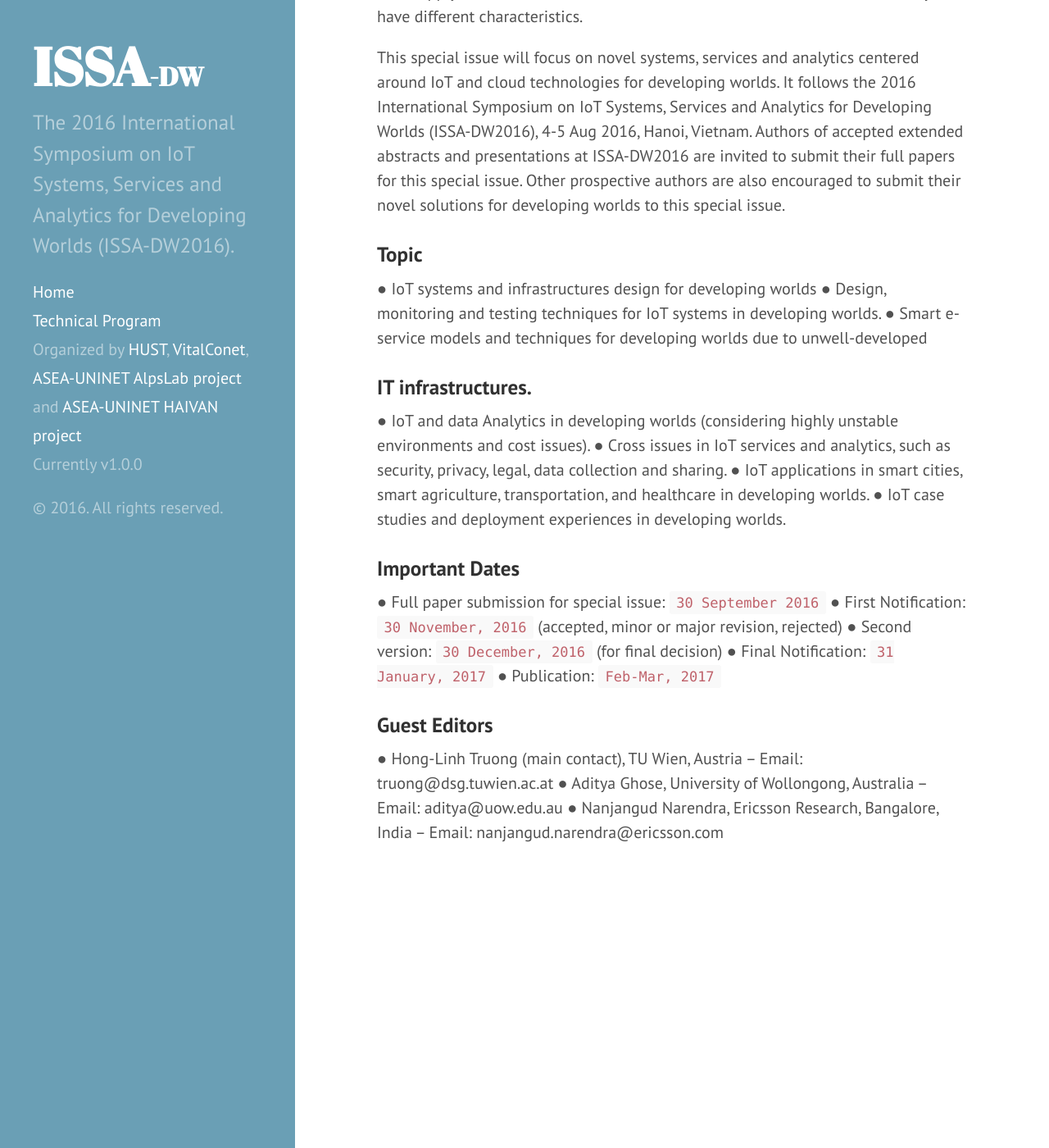
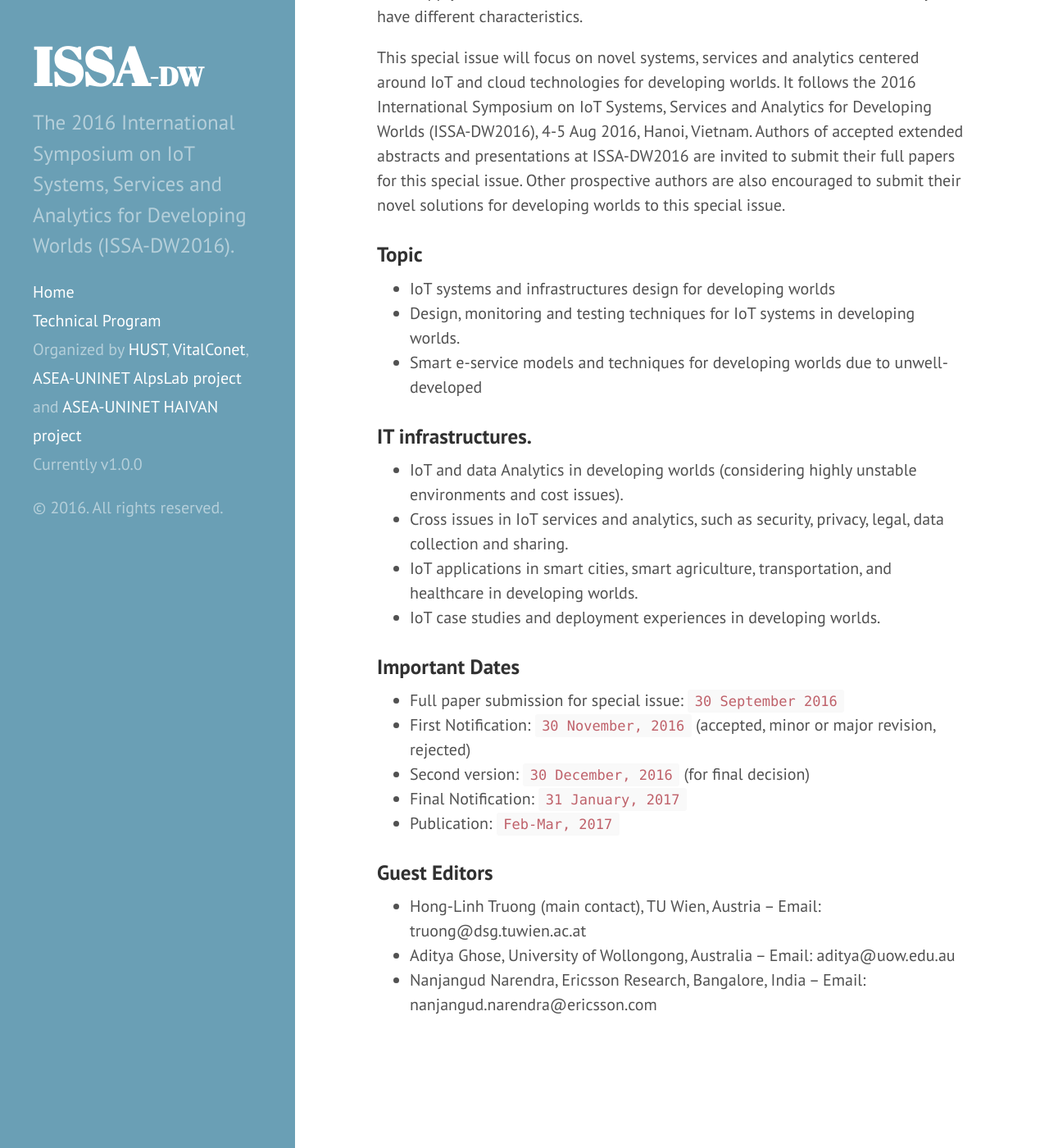
Before and after one commit to issadw/issadw.github.io, a Jekyll site: the page built from call_for_papers.md, in a window 1280 px wide and 1400 px high, scrolled down 856 px. Shown: the whole window at 82% size. Built offline with Jekyll 4.4.1, drawn with Linux system fonts in a browser that asks for light colours; some of the changed text lies outside the part shown.

```diff
--- a/call_for_papers.md
+++ b/call_for_papers.md
@@ -14,30 +14,30 @@ This special issue will focus on novel systems, services and analytics centered
 
 ### Topic
 
-● IoT systems and infrastructures design for developing worlds
-● Design, monitoring and testing techniques for IoT systems in developing worlds.
-● Smart e-service models and techniques for developing worlds due to unwell-developed
+* IoT systems and infrastructures design for developing worlds
+* Design, monitoring and testing techniques for IoT systems in developing worlds.
+* Smart e-service models and techniques for developing worlds due to unwell-developed
 
 
 ### IT infrastructures.
 
-● IoT and data Analytics in developing worlds (considering highly unstable environments and cost issues).
-● Cross issues in IoT services and analytics, such as security, privacy, legal, data collection and sharing.
-● IoT applications in smart cities, smart agriculture, transportation, and healthcare in developing worlds.
-● IoT case studies and deployment experiences in developing worlds.
+* IoT and data Analytics in developing worlds (considering highly unstable environments and cost issues).
+* Cross issues in IoT services and analytics, such as security, privacy, legal, data collection and sharing.
+* IoT applications in smart cities, smart agriculture, transportation, and healthcare in developing worlds.
+* IoT case studies and deployment experiences in developing worlds.
 
 
 ### Important Dates
 
-● Full paper submission for special issue: `30 September 2016`
-● First Notification: `30 November, 2016` (accepted, minor or major revision, rejected)
-● Second version: `30 December, 2016` (for final decision)
-● Final Notification: `31 January, 2017`
-● Publication: `Feb-Mar, 2017`
+* Full paper submission for special issue: `30 September 2016`
+* First Notification: `30 November, 2016` (accepted, minor or major revision, rejected)
+* Second version: `30 December, 2016` (for final decision)
+* Final Notification: `31 January, 2017`
+* Publication: `Feb-Mar, 2017`
 
 
 ### Guest Editors
 
-● Hong-Linh Truong (main contact), TU Wien, Austria – Email: truong@dsg.tuwien.ac.at
-● Aditya Ghose, University of Wollongong, Australia – Email: aditya@uow.edu.au
-● Nanjangud Narendra, Ericsson Research, Bangalore, India – Email: nanjangud.narendra@ericsson.com
+* Hong-Linh Truong (main contact), TU Wien, Austria – Email: truong@dsg.tuwien.ac.at
+* Aditya Ghose, University of Wollongong, Australia – Email: aditya@uow.edu.au
+* Nanjangud Narendra, Ericsson Research, Bangalore, India – Email: nanjangud.narendra@ericsson.com
```
Also changed, not shown: other parts of call_for_papers.md (+1 -1 lines).
